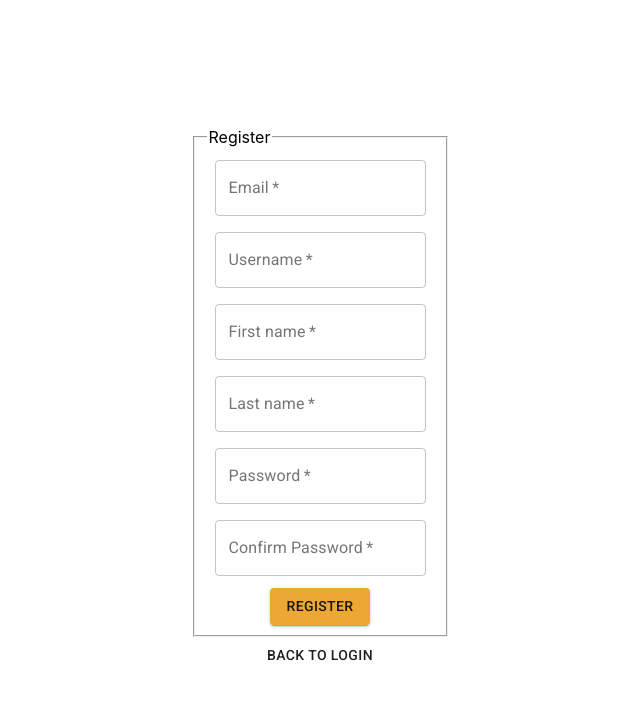
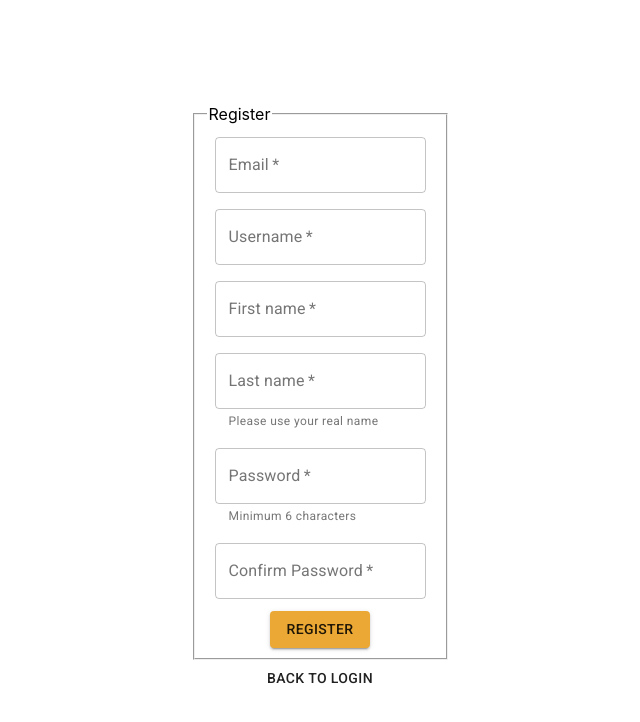
Before and after one commit to danielsimre/orbital-2021-app, a React (Create React App) app in the folder client/: page /register in a window 1280 px wide. Shown: the top 722 px of the page, without its empty margins (320-960 px from the left). Built offline with nearby package versions, Linux system fonts and the light colour scheme; no server answers.

Commit message:
feat: add helper text to registration form

```diff
--- a/client/src/components/RegistrationForm.js
+++ b/client/src/components/RegistrationForm.js
@@ -183,7 +183,7 @@ function RegistrationForm() {
               variant="outlined"
               value={registerLastName}
               error={hasNameError}
-              helperText={nameErrorText}
+              helperText={nameErrorText || "Please use your real name"}
               onChange={(event) => {
                 setRegisterLastName(event.target.value);
               }}
@@ -206,6 +206,7 @@ function RegistrationForm() {
                 }
               }}
               error={hasPasswordError}
+              helperText={hasPasswordError || "Minimum 6 characters"}
             />
           </div>
           <div className={classes.textField}>
```
